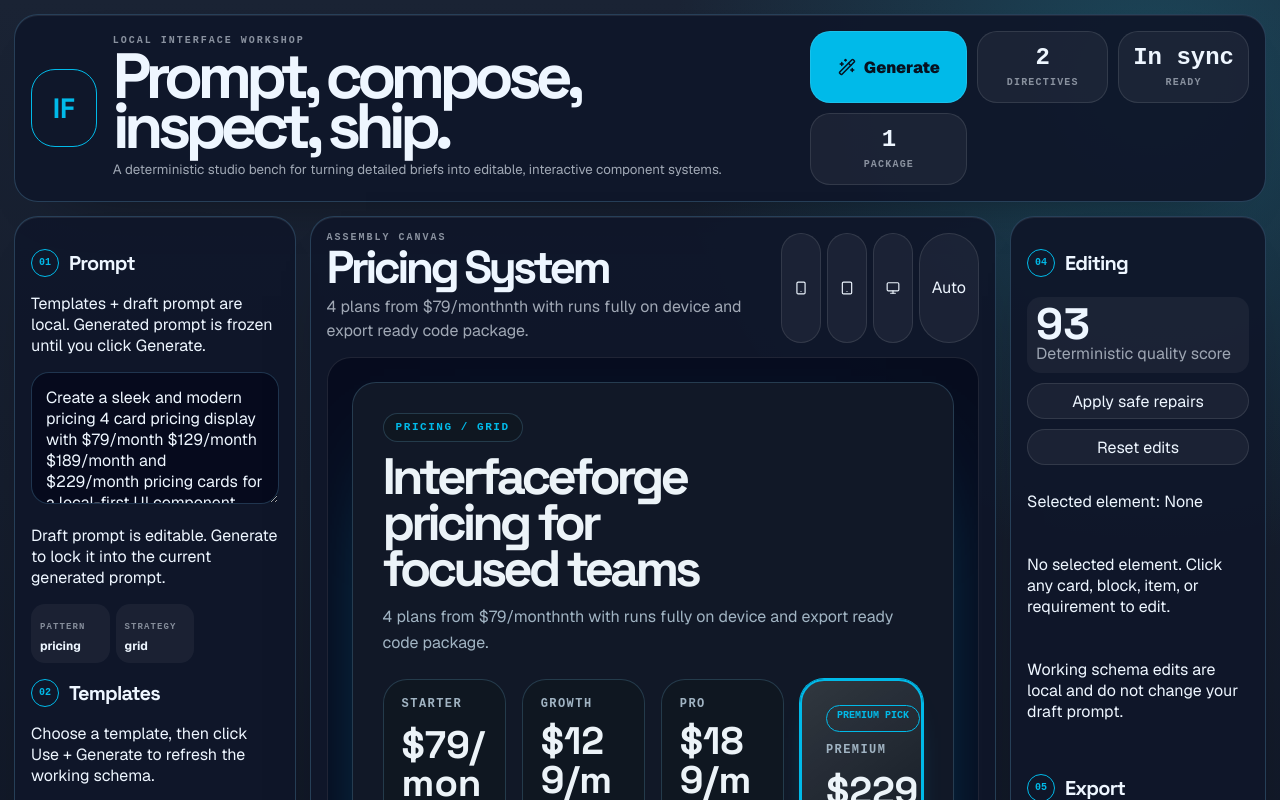
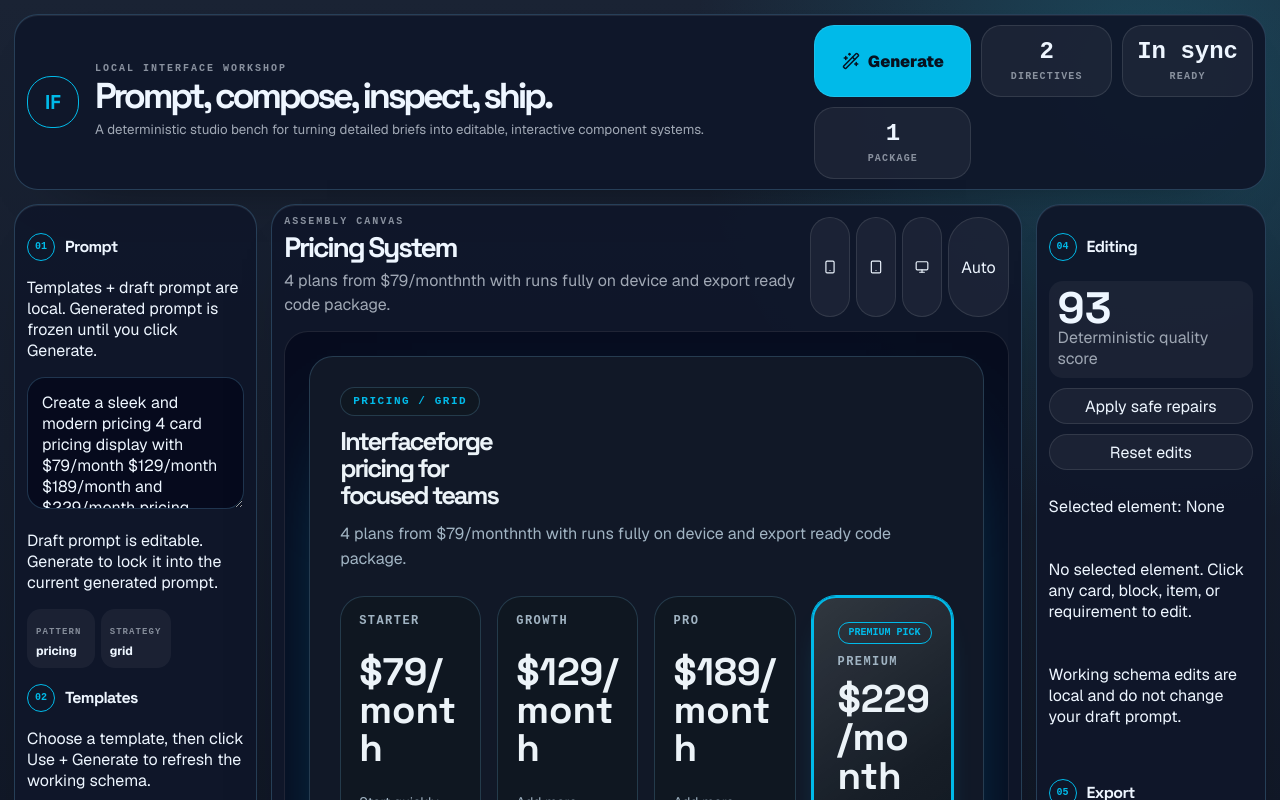
Before and after one commit to ShopHeck/Web-component-gen-codex, a React (Vite) app: page / in a window 1280 px wide. Shown: the top 800 px of the page. Built offline with nearby package versions, Linux system fonts and the light colour scheme.

Commit message:
Upgrade globe fidelity projection and compact UI density

```diff
--- a/src/generator/quality.ts
+++ b/src/generator/quality.ts
@@ -22,7 +22,12 @@ export type QualityIssueType =
   | 'visualization_renderer_missing'
   | 'generic_copy_mismatch'
   | 'weak_renderer_fidelity'
+  | 'marker_projection_missing'
+  | 'marker_overlap_excessive'
+  | 'missing_spatial_distribution'
   | 'placeholder_visualization'
+  | 'excessive_layout_overflow'
+  | 'oversized_generated_typography'
   | 'missing_core_visual_object'
   | 'missing_requested_data_display'
   | 'missing_visible_interaction';
@@ -182,7 +187,19 @@ export function evaluateQuality(schema: Schema): QualityReport {
   if (unexecutedDirectives.length > 0) suggestedRepairs.push({ type: 'attach_directive_to_nearest_block', reason: 'Attach directive metadata to nearest rendered block.' });
   if (hasIntent(schema, /(calendar|booking|slots)/) && schema.interactive.selectableItems.length === 0) suggestedRepairs.push({ type: 'add_selectable_items_for_calendar_slots', reason: 'Calendar prompts should expose slot selection items.' });
 
-  const visualizationPenalty = issues.filter((i)=>['requested_visual_object_missing','marker_layer_missing','animation_controls_missing','dataset_notice_missing','visualization_renderer_missing','generic_copy_mismatch','visualization_mismatch'].includes(i.type)).length * 11;
+
+  const hasGlobe = hasBlock(schema, 'globeVisualization');
+  const hasMarkers = hasBlock(schema, 'geoMarkerLayer');
+  const hasControls = hasBlock(schema, 'animationControls');
+  const hasNotice = hasBlock(schema, 'datasetNotice') || hasBlock(schema, 'dataCoverageBadge');
+  if (schema.pattern === 'visualization' && hasIntent(schema, /(globe|map|marker|visualization)/)) {
+    if (!hasGlobe) issues.push({ type: 'weak_renderer_fidelity', message: 'Visualization renderer fidelity is weak without globe surface.' });
+    if (!hasMarkers) issues.push({ type: 'marker_projection_missing', message: 'Spatial marker projection layer is missing.' });
+    if (hasGlobe && !hasControls) issues.push({ type: 'missing_spatial_distribution', message: 'Interactive globe should include rotation controls for spatial context.' });
+    if (!hasNotice) issues.push({ type: 'placeholder_visualization', message: 'Visualization should include sample dataset notice.' });
+  }
+  if (schema.pattern === 'pricing' && schema.headline.length > 42) issues.push({ type: 'oversized_generated_typography', message: 'Headline likely oversized for compact previews.' });
+const visualizationPenalty = issues.filter((i)=>['requested_visual_object_missing','marker_layer_missing','animation_controls_missing','dataset_notice_missing','visualization_renderer_missing','generic_copy_mismatch','visualization_mismatch'].includes(i.type)).length * 11;
   const overallScore = Math.max(0, Math.round((promptCoverageScore * 0.22) + (directiveExecutionScore * 0.15) + (interactionScore * 0.1) + (responsiveScore * 0.08) + (exportReadinessScore * 0.1) + (visualCompletenessScore * 0.1) + (interactionDepthScore * 0.1) + (stateCoverageScore * 0.07) + (accessibilityScore * 0.04) + (narrativeFlowScore * 0.04)) - visualizationPenalty);
 
   return { overallScore, promptCoverageScore, directiveExecutionScore, interactionScore, responsiveScore, exportReadinessScore, visualCompletenessScore, interactionDepthScore, stateCoverageScore, accessibilityScore, narrativeFlowScore, issues, suggestedRepairs };
--- /dev/null
+++ b/src/renderers/globeProjection.ts
@@ -0,0 +1,23 @@
+export type SpherePoint = { x: number; y: number; z: number };
+
+export function latLonToSpherePoint(lat: number, lon: number, rotationDeg = 0): SpherePoint {
+  const latRad = (lat * Math.PI) / 180;
+  const lonRad = ((lon + rotationDeg) * Math.PI) / 180;
+  const x = Math.cos(latRad) * Math.sin(lonRad);
+  const y = Math.sin(latRad);
+  const z = Math.cos(latRad) * Math.cos(lonRad);
+  return { x, y, z };
+}
+
+export function projectSpherePointTo2D(point: SpherePoint, radius: number, center: { x: number; y: number }) {
+  return { x: center.x + point.x * radius, y: center.y - point.y * radius };
+}
+
+export function isVisible(point: SpherePoint) {
+  return point.z >= 0;
+}
+
+export function markerDepthOpacity(point: SpherePoint) {
+  const depth = Math.max(0, Math.min(1, (point.z + 1) / 2));
+  return { opacity: 0.2 + depth * 0.8, scale: 0.65 + depth * 0.55 };
+}
```
Also changed, not shown: src/renderers/GeneratedRenderer.tsx (+3 -2 lines), src/styles.css, 2 other files (tests, documents, lock files or other folders).
